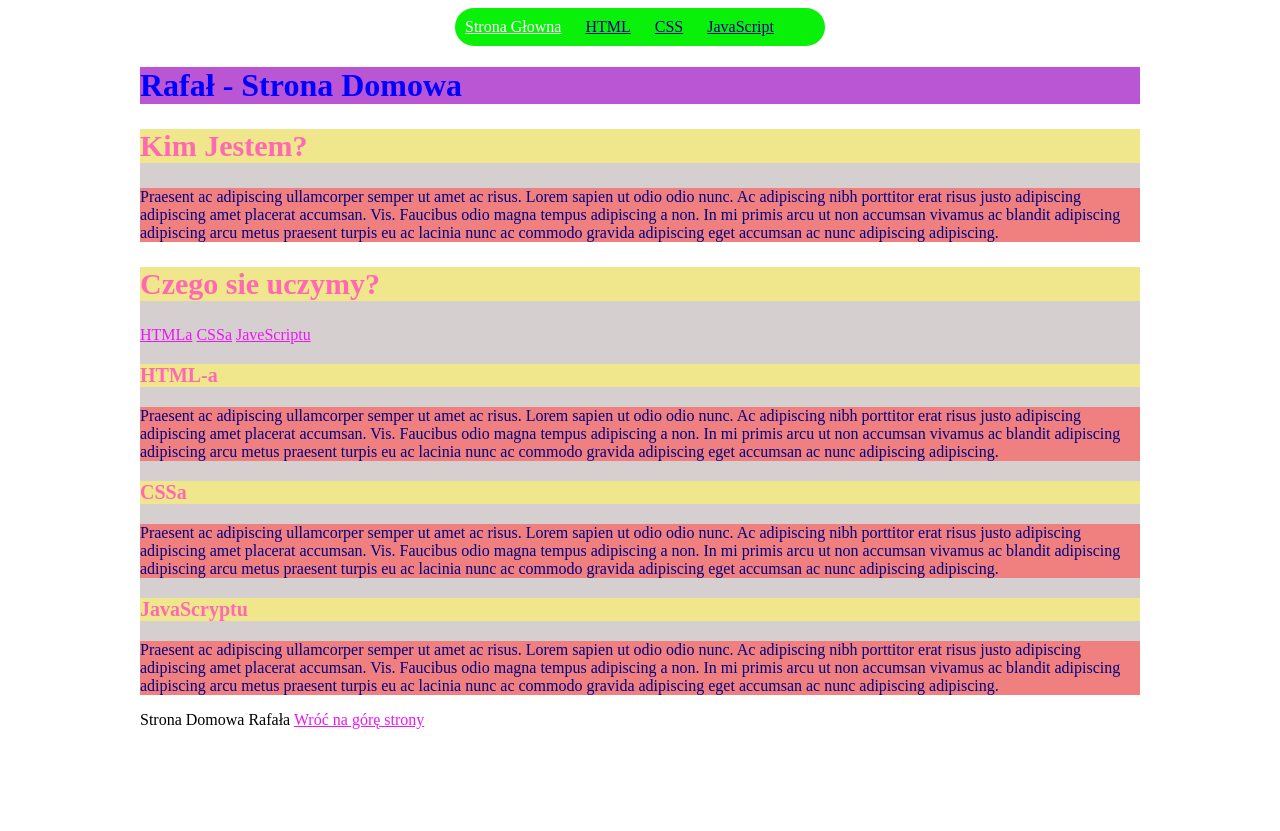
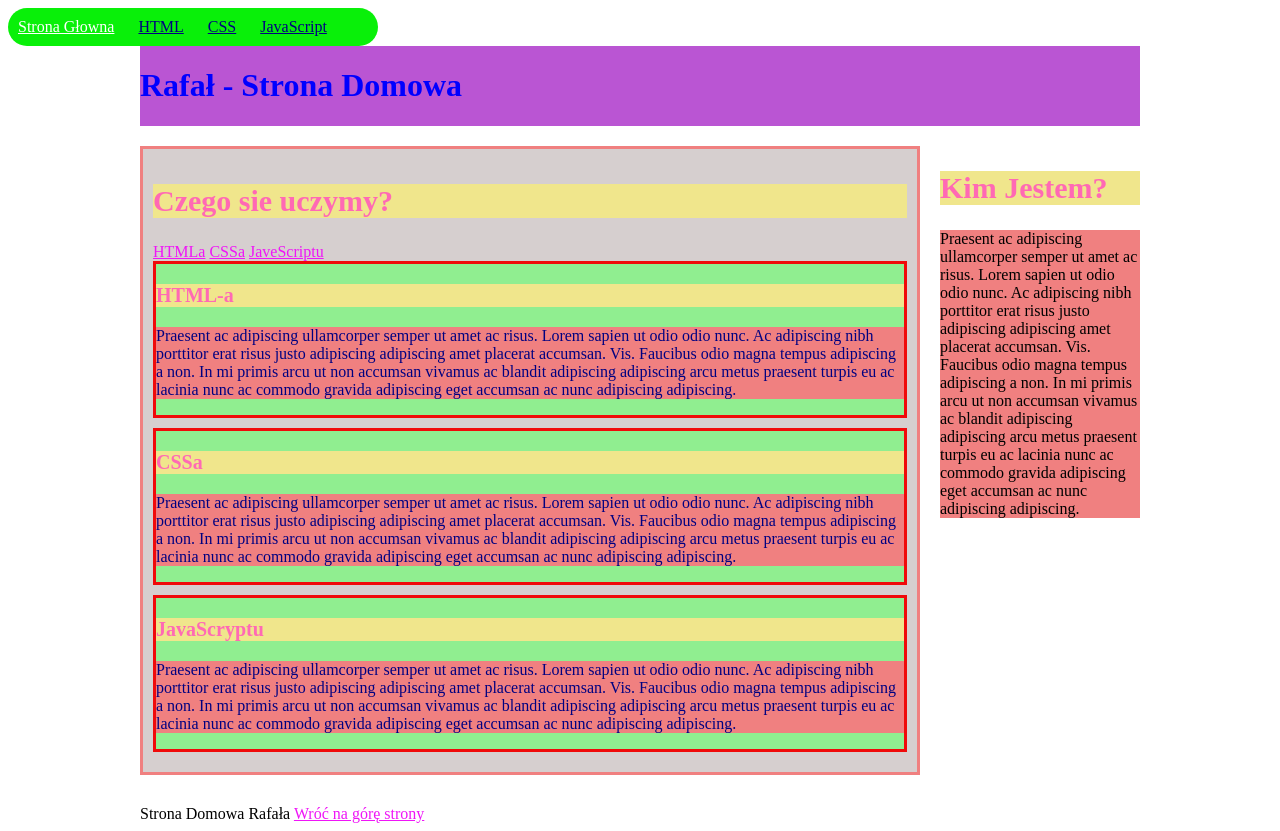
Before and after one commit to rafal-rycerz/homepage, a plain HTML site: page index.html in a window 1280 px wide. Before the commit the page ends 800 px from the top, so only its background shows below. Drawn offline with Linux system fonts and the light colour scheme.

Commit message:
adding grid to all sides

```diff
--- a/index.html
+++ b/index.html
@@ -9,7 +9,7 @@
 
   <body>
     <header>
-      <nav class="navigation main">
+      <nav class="navigation">
         <a
           class="navigation__links navigation__links--homepage"
           href="index.html"
@@ -22,11 +22,10 @@
     </header>
 
     <main class="main">
-      <div>
-        <header id="top">
+        <header id="top" class="header">
           <h1>Rafał - Strona Domowa</h1>
         </header>
-        <section class="article">
+        <aside class="aside">
           <h2 class="article__headline">Kim Jestem?</h2>
           <p class="article__paragraph">
             Praesent ac adipiscing ullamcorper semper ut amet ac risus. Lorem
@@ -37,14 +36,14 @@
             praesent turpis eu ac lacinia nunc ac commodo gravida adipiscing
             eget accumsan ac nunc adipiscing adipiscing.
           </p>
-        </section>
+        </aside>
 
         <section class="article">
           <h2 class="article__headline">Czego sie uczymy?</h2>
           <a href="#HTML">HTMLa</a> <a href="#CSS">CSSa</a>
           <a href="#JavaScript">JaveScriptu</a>
 
-          <article class="article" id="HTML">
+          <article class="article__subarticle" id="HTML">
             <h3 class="article__headline article__headline--h3">HTML-a</h3>
             <p class="article__paragraph">
               Praesent ac adipiscing ullamcorper semper ut amet ac risus. Lorem
@@ -57,7 +56,7 @@
             </p>
           </article>
 
-          <article id="CSS">
+          <article class="article__subarticle" id="CSS">
             <h3 class="article__headline article__headline--h3">CSSa</h3>
             <p class="article__paragraph">
               Praesent ac adipiscing ullamcorper semper ut amet ac risus. Lorem
@@ -70,7 +69,7 @@
             </p>
           </article>
 
-          <article id="JavaScript">
+          <article class="article__subarticle" id="JavaScript">
             <h3 class="article__headline article__headline--h3">JavaScryptu</h3>
             <p class="article__paragraph">
               Praesent ac adipiscing ullamcorper semper ut amet ac risus. Lorem
@@ -83,12 +82,12 @@
             </p>
           </article>
         </section>
-      </div>
-    </main>
 
-    <footer class="main">
+
+    <footer class="footer">
       Strona Domowa Rafała <a href="#top">Wróć na górę strony</a>
     </footer>
+  </main>
     <script src="main.js"></script>
   </body>
 </html>
--- a/style.css
+++ b/style.css
@@ -33,14 +33,34 @@ a {
 .navigation__links--homepage {
   color: #ffffff;
 }
+.grid{
+  display: grid;
+}
 .main {
   max-width: 1000px;
   margin: auto;
+  display: grid;
+  grid-template-columns: 1fr 200px;
+  grid-gap: 20px;
+  grid-template-areas: "header header"
+"article aside"
+"footer footer";
 }
 
 .article {
   color: navy;
   background: rgb(214, 207, 207);
+  padding: 10px;
+  border: lightcoral solid;
+  margin-bottom: 10px;
+  grid-area: article;
+}
+
+.article__subarticle{
+  border: rgb(240, 10, 10) solid;
+  margin-bottom: 10px;
+  background: lightgreen;
+
 }
 
 .article__headline {
@@ -60,3 +80,15 @@ a {
   width: 200px;
   height: 200px;
 }
+
+.header{
+  grid-area: header;
+}
+
+.aside{
+  grid-area: aside;
+}
+
+.footer{
+  grid-area: footer;
+}
```
Also changed, not shown: CSS.html (+5 -4 lines), HTML.html (+6 -5 lines), JavaScript.html (+5 -4 lines).
